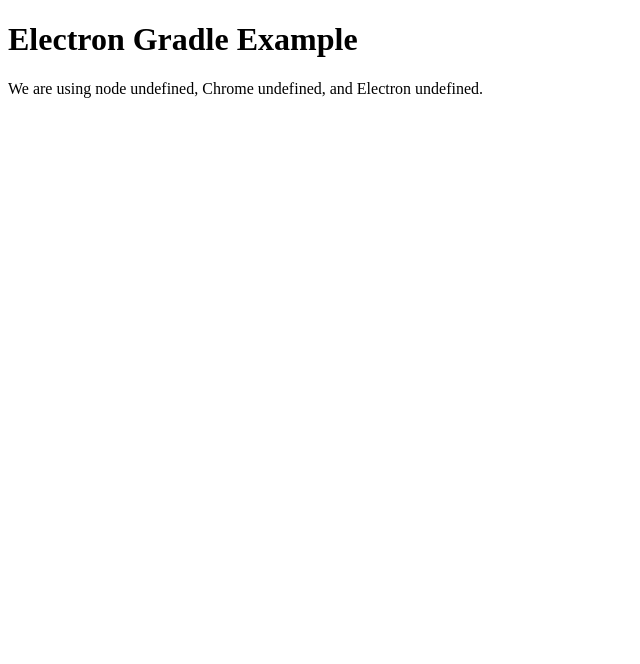
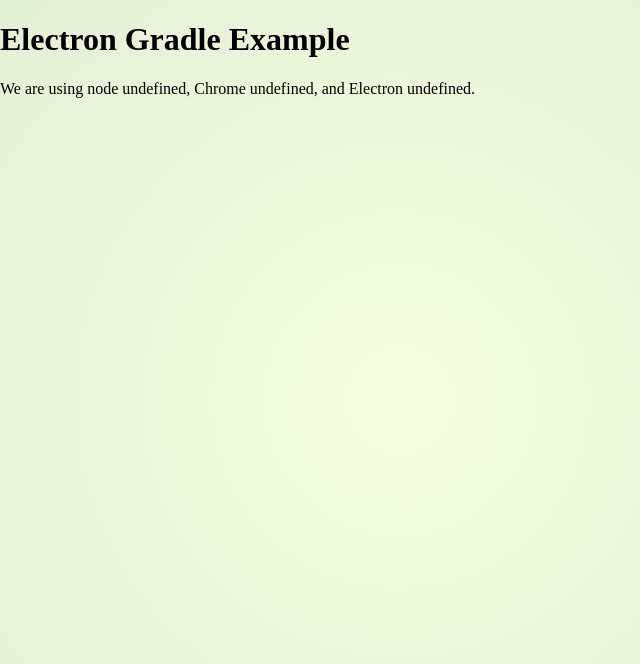
Before and after one commit to linfirmware/electron-gradle-example, an Electron app: page index.html in a window 800 px wide. Shown: the whole page, without its empty margins (0-640 px from the left). Drawn offline with Linux system fonts and the light colour scheme.

Commit message:
CSS link and background gradient

```diff
--- a/index.html
+++ b/index.html
@@ -3,6 +3,7 @@
 	<head>
 		<meta charset="UTF-8">
 		<title>Electron Gradle Example</title>
+		<link rel="stylesheet" type="text/css" href="style.css">
 	</head>
 	<body>
 		<h1>Electron Gradle Example</h1>
--- /dev/null
+++ b/style.css
@@ -0,0 +1,11 @@
+/* Main window styling */
+
+html, body {
+	height: 100%;
+	width: 100%;
+	margin: 0;
+}
+
+body {
+	background: radial-gradient(#F6FFE0 , #E2F0D6);
+}
```
